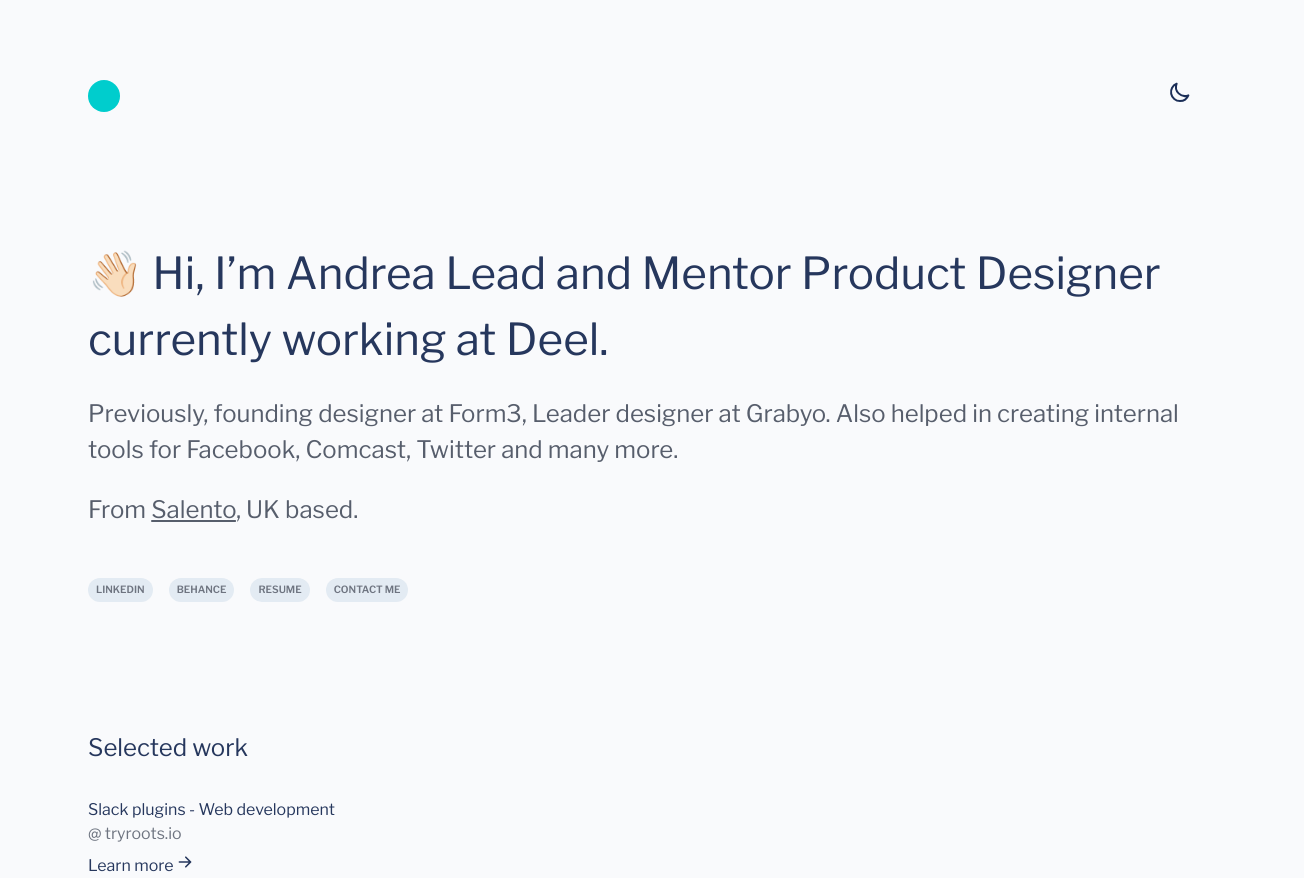
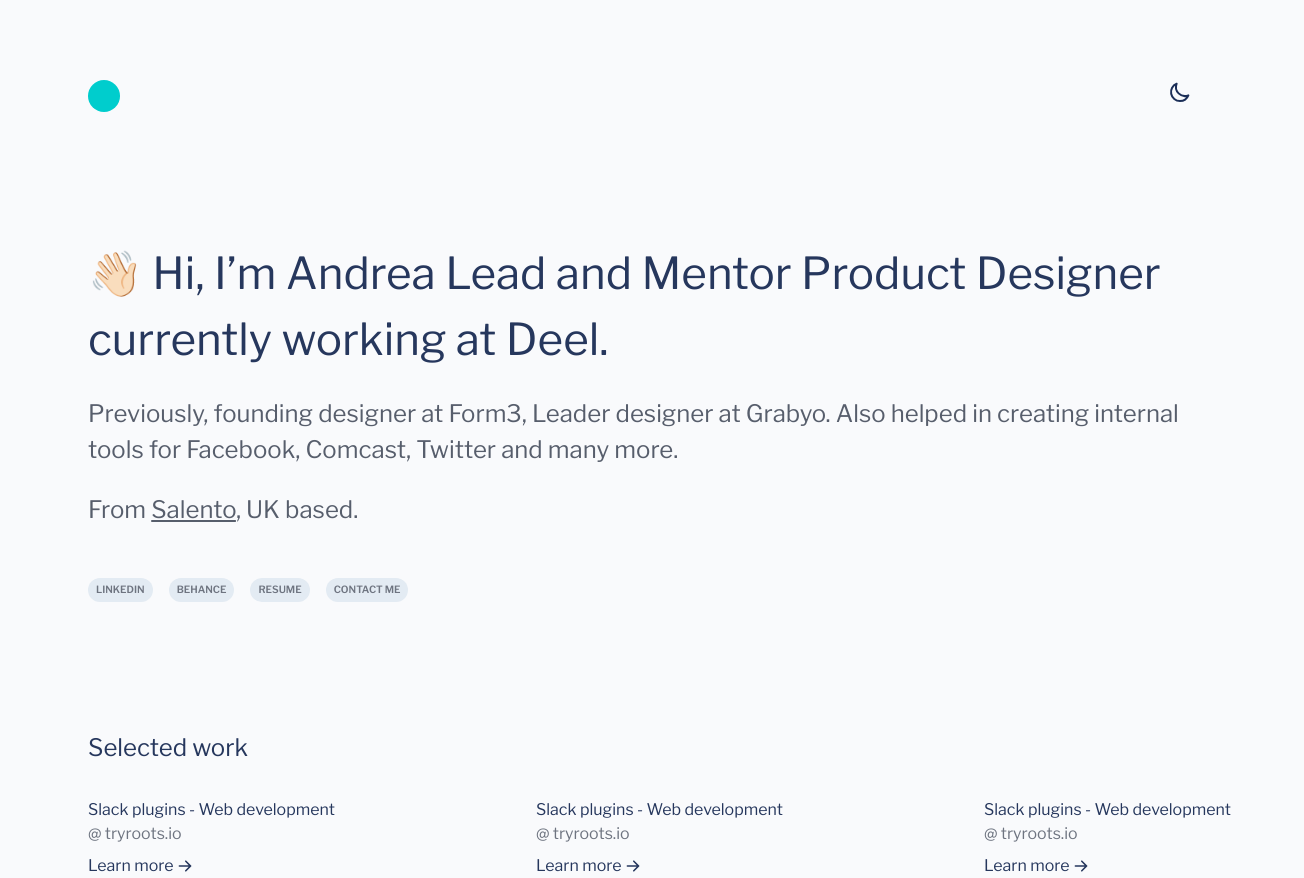
Before and after one commit to ricacostt/andreaportfolio, a Next.js app in the folder my-app/: page / in a window 1280 px wide. Shown: the whole page, 1304 px wide, since content can reach past the window. Built offline with nearby package versions, Linux system fonts and the light colour scheme.

Commit message:
working on work section

```diff
--- a/my-app/components/Header/Header.js
+++ b/my-app/components/Header/Header.js
@@ -5,7 +5,9 @@
 function Header() {
   return (
     <>
-    <div className="flex flex-row justify-center max-w-screen-3xl mx-auto pt-12 ms:pt-20 xsm:px-2  px-8 " style={{position:'sticky', top: '0px', zIndex: '999'}}>
+    <div className="flex flex-row justify-center max-w-screen-3xl mx-auto pt-12 ms:pt-20 xsm:px-2  px-8 "
+    //  style={{position:'sticky', top: '0px', zIndex: '999'}}
+     >
       <div className="logo flex-1" >
 
         <svg
--- a/my-app/components/Work/Work.js
+++ b/my-app/components/Work/Work.js
@@ -4,7 +4,8 @@
 function Work({ work, company }) {
   return (
     <>
-      <div className="pt-8 text-base ">
+    <div className="flex ">
+      <div className="pt-8 text-base w-80">
         <div className="text-textPrimaryLight dark:text-textPrimaryDark">
           {work}
         </div>
@@ -12,13 +13,12 @@
           @ {company}
         </div>
         <div className="flex flex-row gap-1 text-textPrimaryLight dark:text-textPrimaryDark pt-2">
-<div className="flex">
- Learn more
-</div>
-<div className="flex ">
-<HiArrowRight/>
-</div>
-</div>
+          <div className="flex">Learn more</div>
+          <div className="flex items-center ">
+            <HiArrowRight />
+          </div>
+        </div>
+      </div>
       </div>
     </>
   );
--- a/my-app/components/WorksList/WorksList.js
+++ b/my-app/components/WorksList/WorksList.js
@@ -1,15 +1,41 @@
-import React from 'react'
-import Work from '../Work/Work'
+import React from "react";
+import Work from "../Work/Work";
 import { HiArrowRight } from "react-icons/hi";
-
 
 export default function WorksList() {
   return (
-    <div className='pt-16 ms:pt-32 xsm:px-2 px-8 '>
-        <h1 className='text-base xsm:text-xl font-medium text-textPrimaryLight dark:text-textPrimaryDark'>Selected work</h1>
-        <div className='flex'>
-        <Work work={'Slack plugins - Web development'} company={'tryroots.io'}/>
-        </div>
+    <div className="pt-16 ms:pt-32 xsm:px-2 px-8 ">
+      <h1 className="text-base xsm:text-xl font-medium text-textPrimaryLight dark:text-textPrimaryDark">
+        Selected work
+      </h1>
+      <div className="flex flex-row gap-32">
+        <Work
+          work={"Slack plugins - Web development"}
+          company={"tryroots.io"}
+        />
+
+        {/* <div className="pt-8 text-base w-80 ">
+          <div className="text-textPrimaryLight dark:text-textPrimaryDark">
+            New HRIS console - Web application
+          </div>
+          <div className="text-textCompanyLight dark:text-textCompanyDark">
+            @ Deel
+          </div>
+          <div className="flex flex-row gap-1 text-textPrimaryLight dark:text-textPrimaryDark pt-2">
+            <div className="flex">Coming soon</div>
+          </div>
+        </div> */}
+
+        <Work
+          work={"Slack plugins - Web development"}
+          company={"tryroots.io"}
+        />
+         <Work
+          work={"Slack plugins - Web development"}
+          company={"tryroots.io"}
+        />
+
+      </div>
     </div>
-  )
+  );
 }
--- a/my-app/src/pages/index.js
+++ b/my-app/src/pages/index.js
@@ -10,7 +10,7 @@
         <title>Andrea Sabato</title>
         <meta name="description" content="portfolio" />
         <meta name="viewport" content="width=device-width, initial-scale=1" />
-        <link rel="icon" href="/andrealogo.svg" />
+        <link rel="icon" href="/logo.svg" />
       </Head>
     <Header/>
     <Bio/>
```
Also changed, not shown: my-app/public/logo.svg (renamed from my-app/public/andrealogo.svg).
